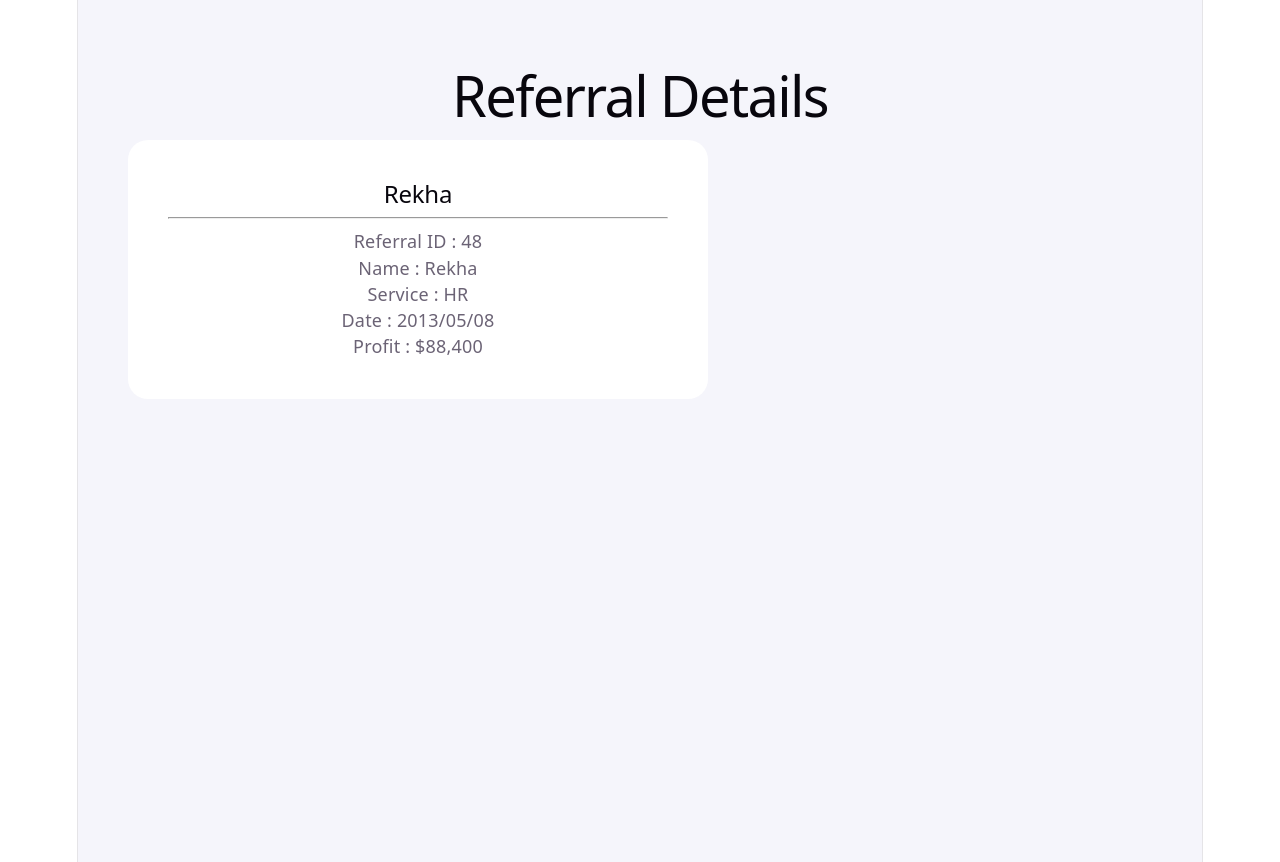
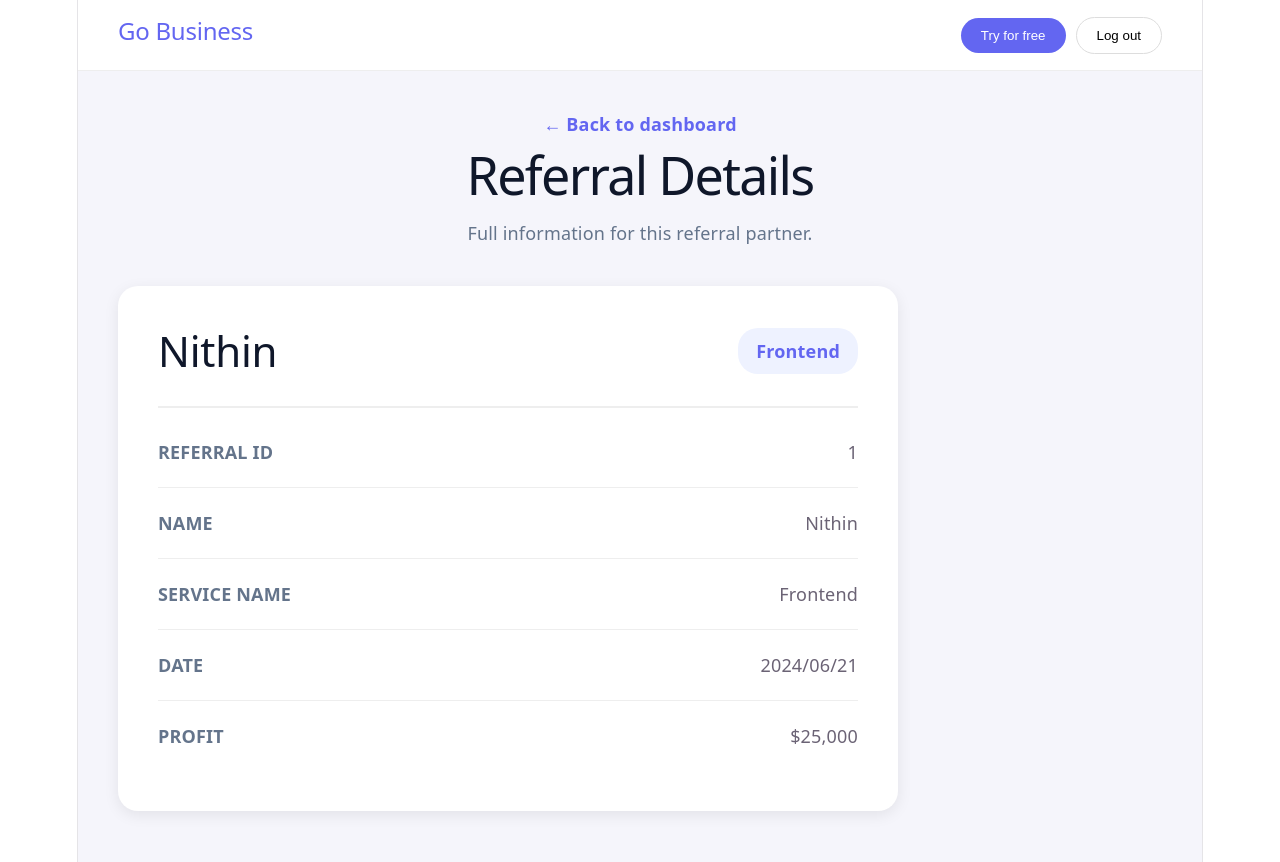
Before and after one commit to Nithinreddy-G/referral-dashboard, a React (Vite) app: page /referrals/1 in a window 1280 px wide. Shown: the top 862 px of the page. Built offline with nearby package versions, Linux system fonts and the light colour scheme; sample sign-in values are in the browser's storage.

Commit message:
Updated referral details UI

```diff
--- a/src/pages/ReferralDetails.jsx
+++ b/src/pages/ReferralDetails.jsx
@@ -1,34 +1,189 @@
+import { Link, useParams } from "react-router-dom";
+import Navbar from "../components/Navbar";
+
 function ReferralDetails() {
+  const { id } = useParams();
+
+  const referrals = [
+    {
+      id: "1",
+      name: "Nithin",
+      service: "Frontend",
+      date: "2024/06/21",
+      profit: "$25,000",
+    },
+    {
+      id: "2",
+      name: "Bhavya Sree",
+      service: "React",
+      date: "2024/06/15",
+      profit: "$18,500",
+    },
+    {
+      id: "3",
+      name: "Akhil Reddy",
+      service: "UI",
+      date: "2024/06/10",
+      profit: "$12,000",
+    },
+  ];
+
+  const referral = referrals.find((item) => item.id === id);
+
+  if (!referral) {
     return (
+      <div style={{ textAlign: "center", marginTop: "100px" }}>
+        <h1>404</h1>
+        <p>Referral Not Found</p>
+      </div>
+    );
+  }
+
+  return (
+    <>
+      <Navbar />
+
       <div
         style={{
           background: "#f5f5fb",
           minHeight: "100vh",
-        padding: "50px",
+          padding: "40px",
         }}
       >
-      <h1>Referral Details</h1>
+        <Link
+          to="/"
+          style={{
+            textDecoration: "none",
+            color: "#6366f1",
+            fontWeight: "600",
+          }}
+        >
+          ← Back to dashboard
+        </Link>
+
+        <h1
+          style={{
+            marginTop: "25px",
+            color: "#0f172a",
+            fontSize: "52px",
+          }}
+        >
+          Referral Details
+        </h1>
+
+        <p
+          style={{
+            color: "#64748b",
+            marginBottom: "40px",
+            fontSize: "18px",
+          }}
+        >
+          Full information for this referral partner.
+        </p>
 
         <div
           style={{
             background: "white",
+            maxWidth: "700px",
+            borderRadius: "20px",
             padding: "40px",
-          borderRadius: "20px",
-          width: "500px",
-          marginTop: "20px",
+            boxShadow: "0 4px 15px rgba(0,0,0,0.08)",
           }}
         >
-        <h2>Rekha</h2>
+          <div
+            style={{
+              display: "flex",
+              justifyContent: "space-between",
+              alignItems: "center",
+              marginBottom: "30px",
+            }}
+          >
+            <h2
+              style={{
+                margin: 0,
+                fontSize: "42px",
+                color: "#0f172a",
+              }}
+            >
+              {referral.name}
+            </h2>
 
-        <hr />
+            <span
+              style={{
+                background: "#eef2ff",
+                color: "#6366f1",
+                padding: "10px 18px",
+                borderRadius: "20px",
+                fontWeight: "600",
+              }}
+            >
+              {referral.service}
+            </span>
+          </div>
 
-        <p>Referral ID : 48</p>
-        <p>Name : Rekha</p>
-        <p>Service : HR</p>
-        <p>Date : 2013/05/08</p>
-        <p>Profit : $88,400</p>
+          <hr style={{ border: "1px solid #eee" }} />
+
+          <div
+            style={{
+              display: "flex",
+              justifyContent: "space-between",
+              padding: "22px 0",
+              borderBottom: "1px solid #eee",
+            }}
+          >
+            <strong style={{ color: "#64748b" }}>REFERRAL ID</strong>
+            <span>{referral.id}</span>
+          </div>
+
+          <div
+            style={{
+              display: "flex",
+              justifyContent: "space-between",
+              padding: "22px 0",
+              borderBottom: "1px solid #eee",
+            }}
+          >
+            <strong style={{ color: "#64748b" }}>NAME</strong>
+            <span>{referral.name}</span>
+          </div>
+
+          <div
+            style={{
+              display: "flex",
+              justifyContent: "space-between",
+              padding: "22px 0",
+              borderBottom: "1px solid #eee",
+            }}
+          >
+            <strong style={{ color: "#64748b" }}>SERVICE NAME</strong>
+            <span>{referral.service}</span>
+          </div>
+
+          <div
+            style={{
+              display: "flex",
+              justifyContent: "space-between",
+              padding: "22px 0",
+              borderBottom: "1px solid #eee",
+            }}
+          >
+            <strong style={{ color: "#64748b" }}>DATE</strong>
+            <span>{referral.date}</span>
+          </div>
+
+          <div
+            style={{
+              display: "flex",
+              justifyContent: "space-between",
+              padding: "22px 0",
+            }}
+          >
+            <strong style={{ color: "#64748b" }}>PROFIT</strong>
+            <span>{referral.profit}</span>
           </div>
         </div>
+      </div>
+    </>
   );
 }
 
```
Lines whose indentation alone changed are shown as unchanged.
